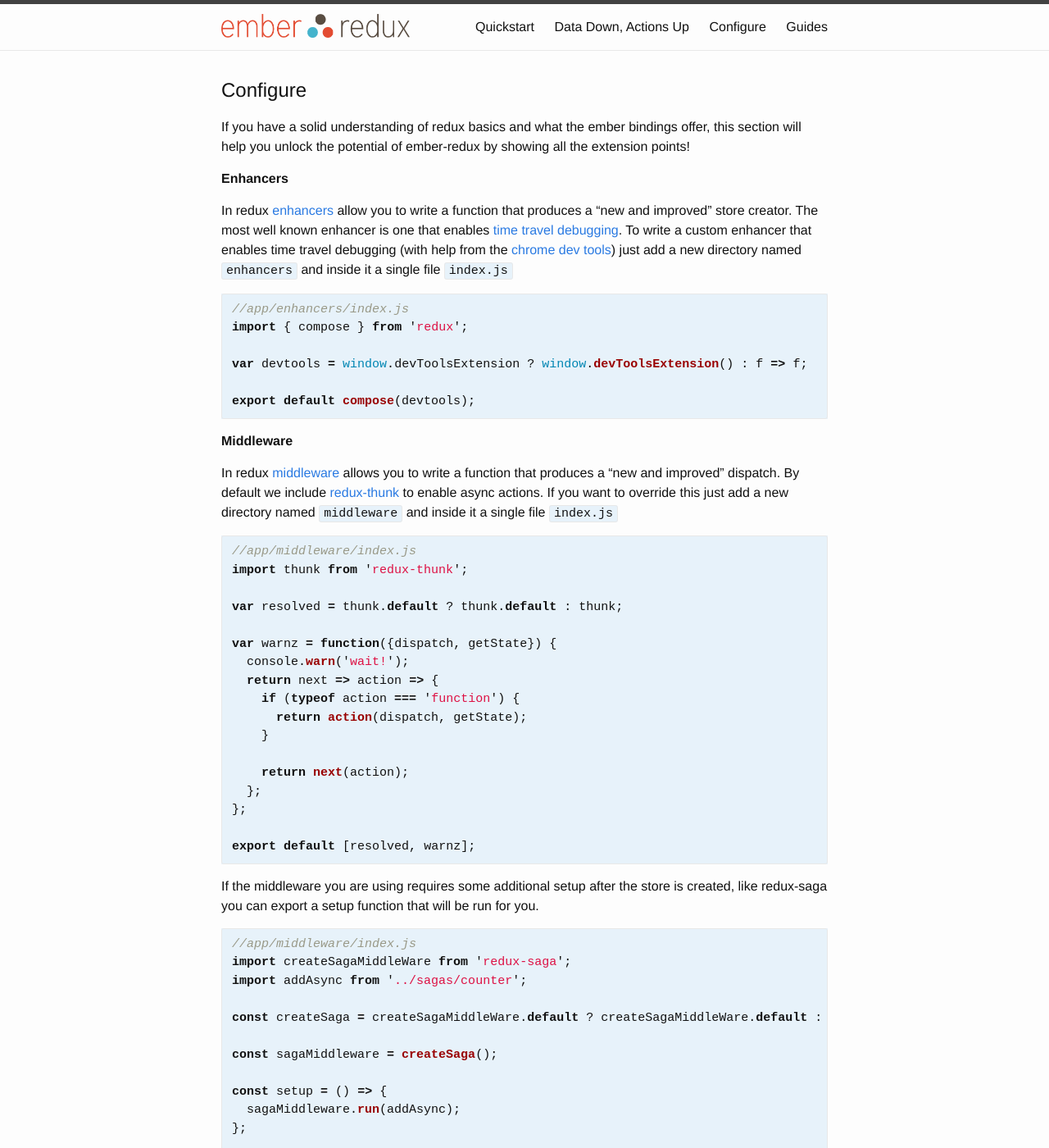
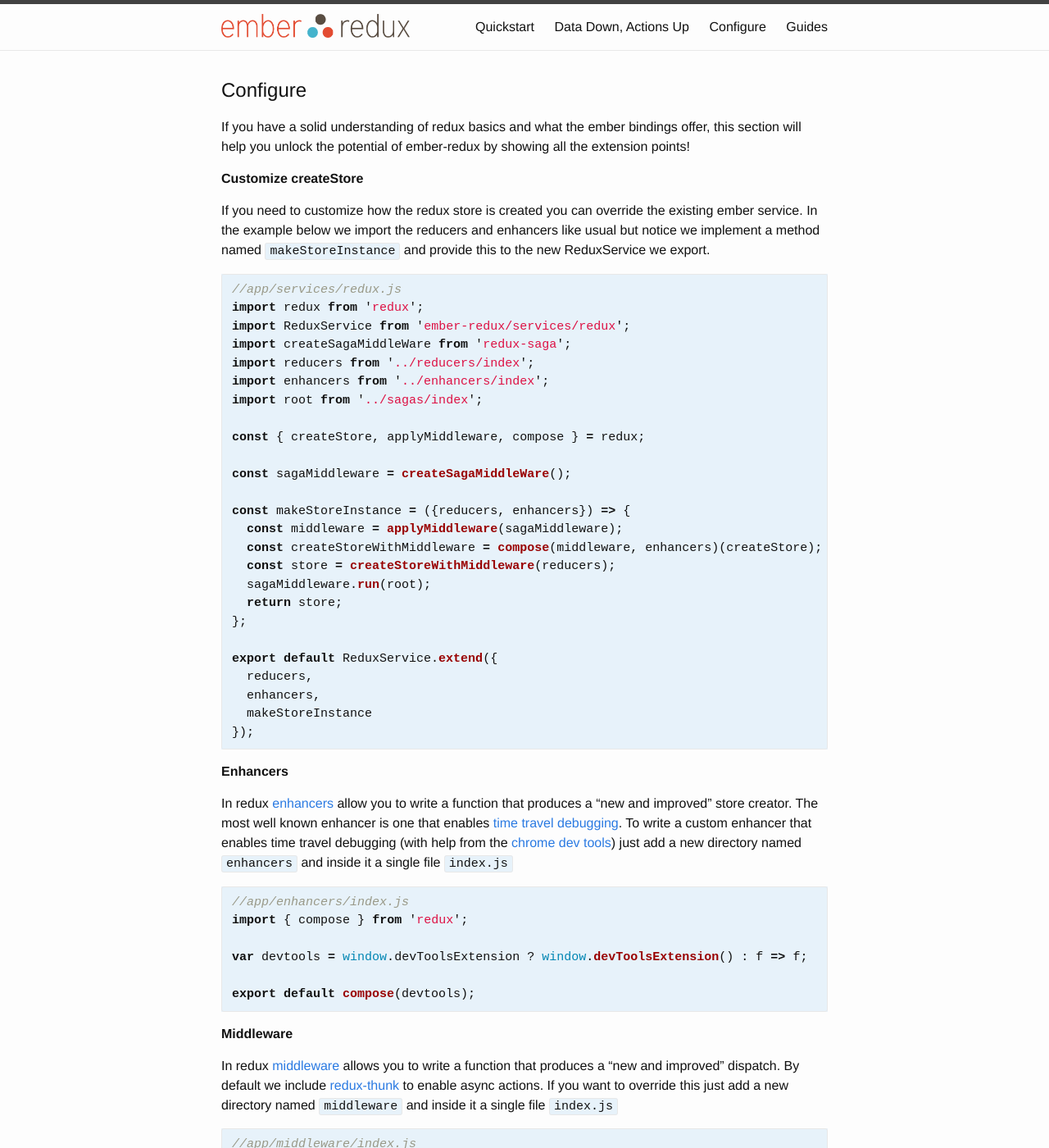
Before and after one commit to ember-redux/ember-redux, a Jekyll site: the page built from docs/configure.md, in a window 1280 px wide and 1400 px high. Shown: the whole window at 82% size. Built offline with Jekyll 4.4.1, drawn with Linux system fonts in a browser that asks for light colours; nearby versions of some CDN libraries; our own code applies the rules of GitHub Pages for plain Markdown files.

Commit message:
[REFACTOR]: createStore is more robust for power users

````diff
--- /dev/null
+++ b/addon/middleware/index.js
@@ -0,0 +1 @@
+export default [];
--- a/app/enhancers/index.js
+++ b/app/enhancers/index.js
@@ -1 +1 @@
-export {default} from 'ember-redux/enhancers'
+export {default} from 'ember-redux/enhancers/index';
--- /dev/null
+++ b/app/reducers/index.js
@@ -0,0 +1 @@
+export {default} from 'ember-redux/reducers/index';
--- a/docs/configure.md
+++ b/docs/configure.md
@@ -3,6 +3,38 @@
 # Configure
 
 If you have a solid understanding of redux basics and what the ember bindings offer, this section will help you unlock the potential of ember-redux by showing all the extension points!
+
+**Customize createStore**
+
+If you need to customize how the redux store is created you can override the existing ember service. In the example below we import the reducers and enhancers like usual but notice we implement a method named `makeStoreInstance` and provide this to the new ReduxService we export.
+
+```js
+//app/services/redux.js
+import redux from 'redux';
+import ReduxService from 'ember-redux/services/redux';
+import createSagaMiddleWare from 'redux-saga';
+import reducers from '../reducers/index';
+import enhancers from '../enhancers/index';
+import root from '../sagas/index';
+
+const { createStore, applyMiddleware, compose } = redux;
+
+const sagaMiddleware = createSagaMiddleWare();
+
+const makeStoreInstance = ({reducers, enhancers}) => {
+  const middleware = applyMiddleware(sagaMiddleware);
+  const createStoreWithMiddleware = compose(middleware, enhancers)(createStore);
+  const store = createStoreWithMiddleware(reducers);
+  sagaMiddleware.run(root);
+  return store;
+};
+
+export default ReduxService.extend({
+  reducers,
+  enhancers,
+  makeStoreInstance
+});
+```
 
 **Enhancers**
 
````
Also changed, not shown: addon/reducers/index.js (added, +17 -0 lines), addon/services/redux.js (added, +53 -0 lines), app/reducers/optional.js (deleted, +0 -7 lines), app/services/redux.js (+3 -40 lines), 1 other file.
